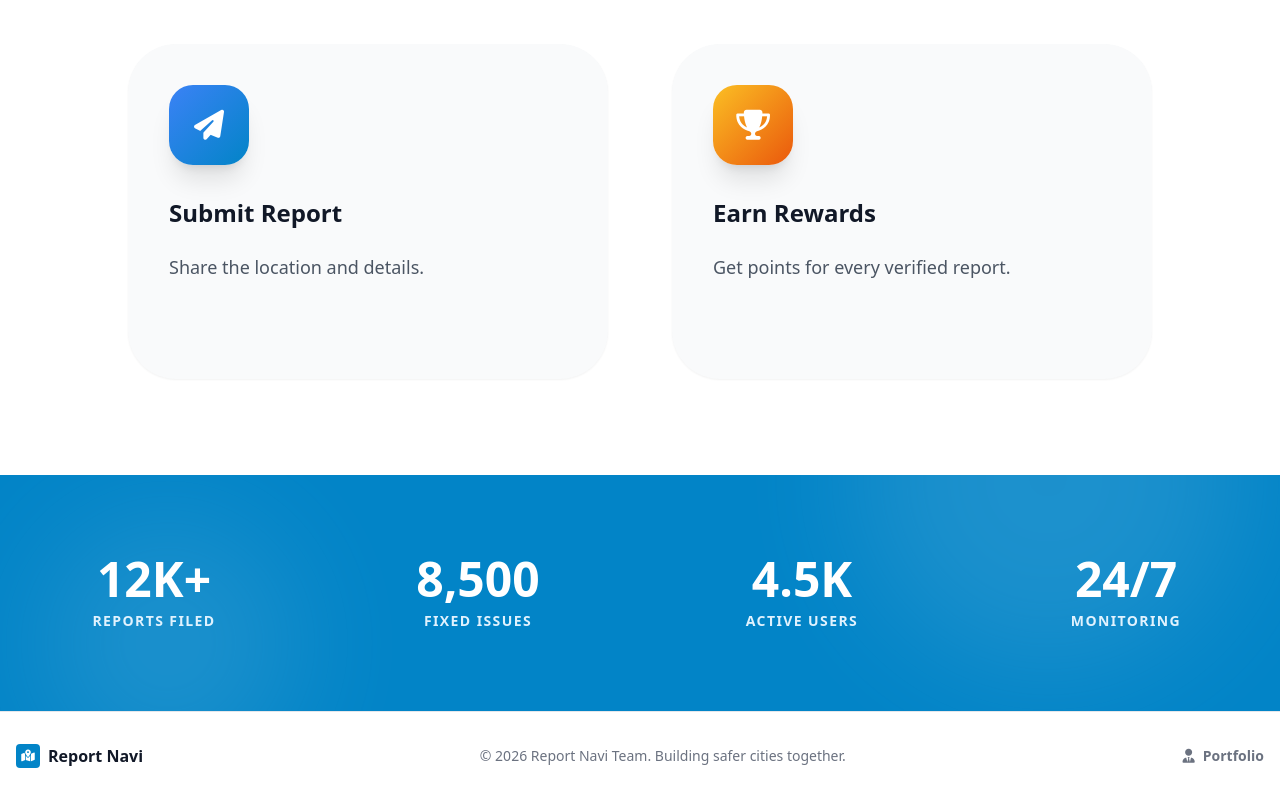
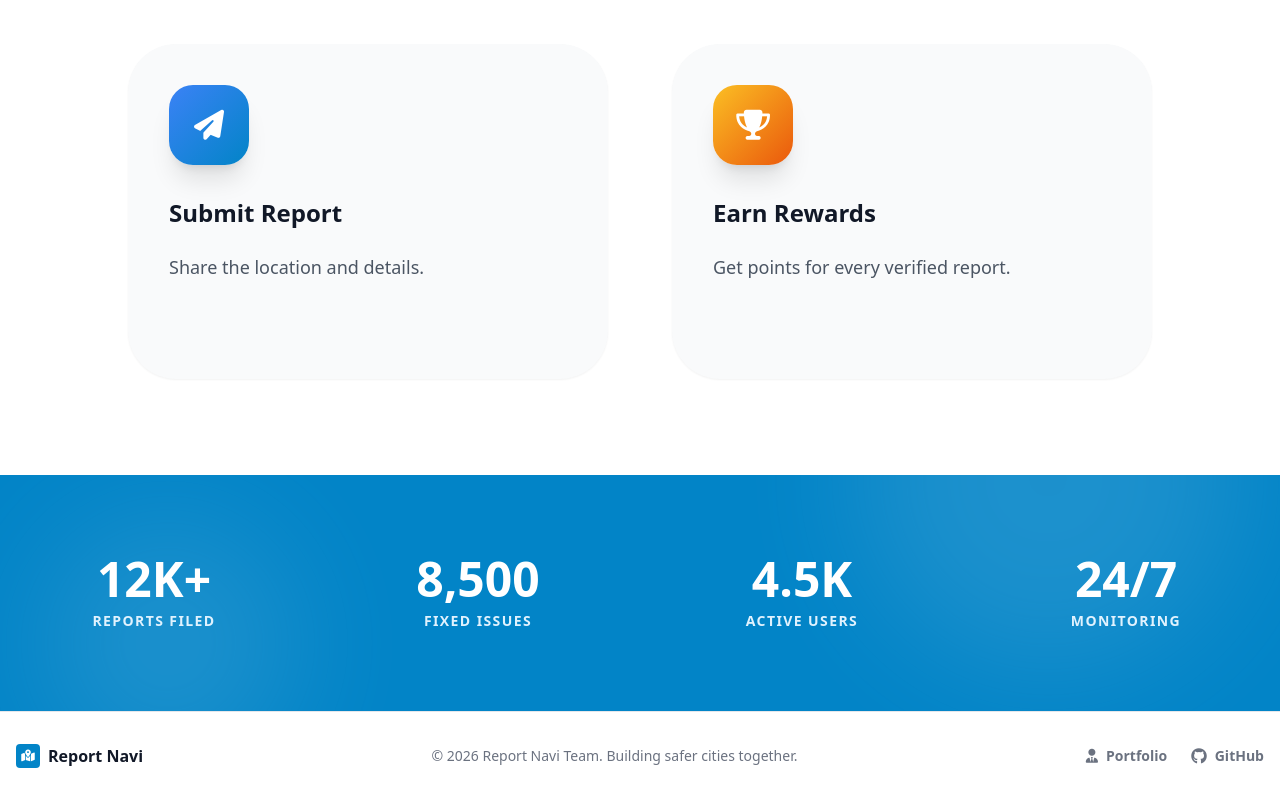
Before and after one commit to KhantSiThu-coder/Report-Navi, a React (Vite) app: page / in a window 1280 px wide. Shown: the part 1008-1808 px from the top of the page. Built offline with nearby package versions, Linux system fonts and the light colour scheme; no server answers.

Commit message:
feat(Footer): Add GitHub link and spacing
Introduces a GitHub repository link to the footer component and adjusts spacing between footer elements for better visual presentation.

```diff
--- a/components/Footer.tsx
+++ b/components/Footer.tsx
@@ -17,7 +17,7 @@ const Footer: React.FC = () => {
             &copy; {new Date().getFullYear()} Report Navi Team. Building safer cities together.
           </p>
 
-          <div className="flex items-center">
+          <div className="flex items-center gap-6">
             <a
               href="https://click.ecc.ac.jp/ecc/khant_si_thu/portfolio/"
               target="_blank"
@@ -27,6 +27,15 @@ const Footer: React.FC = () => {
               <i className="fa-solid fa-user-tie transition-transform group-hover:scale-110"></i>
               <span>Portfolio</span>
             </a>
+            <a
+              href="https://github.com/KhantSiThu-coder/Report-Navi"
+              target="_blank"
+              rel="noopener noreferrer"
+              className="text-gray-500 dark:text-gray-400 hover:text-primary-600 transition-all flex items-center gap-2 font-black text-sm group"
+            >
+              <i className="fa-brands fa-github transition-transform group-hover:scale-110 text-base"></i>
+              <span>GitHub</span>
+            </a>
           </div>
         </div>
       </div>
```
